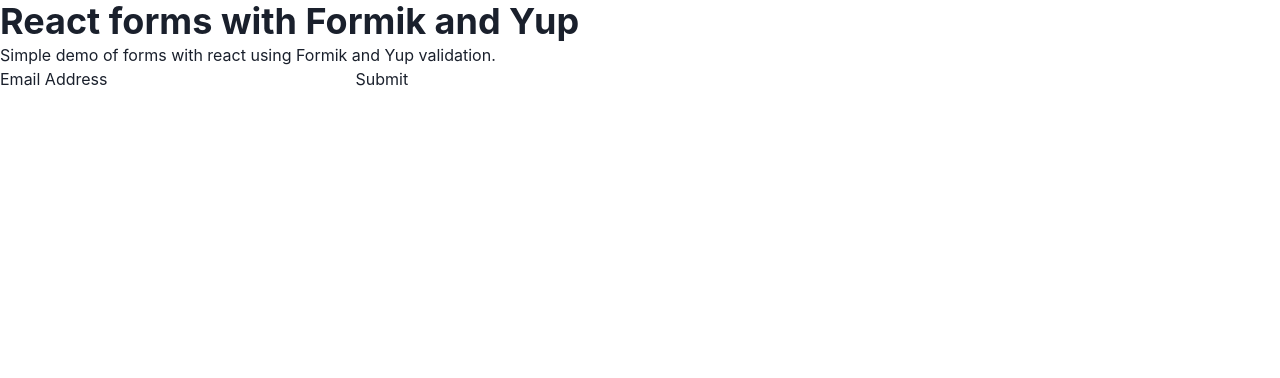
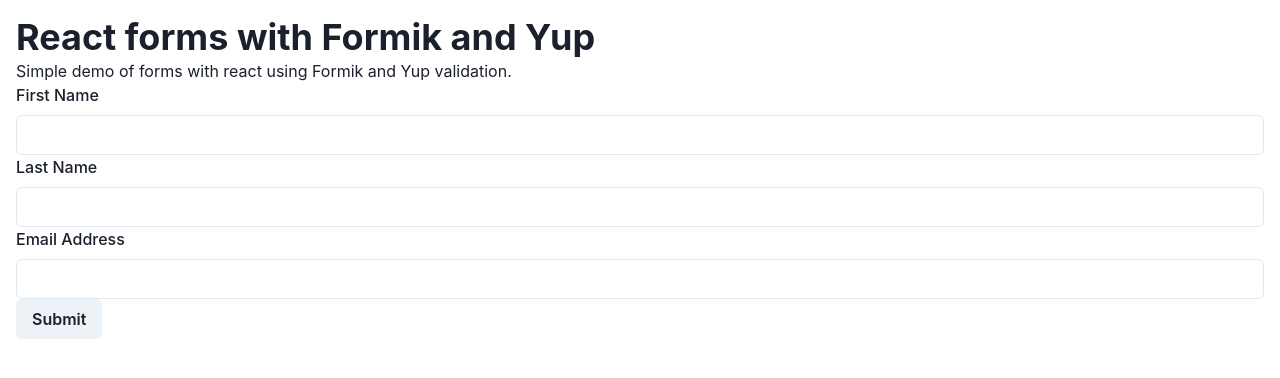
Before and after one commit to ashannon828/demo-formik, a Next.js app: page / in a window 1280 px wide. Shown: the top 378 px of the page. Built offline with nearby package versions, Linux system fonts and the light colour scheme.

Commit message:
got form set up

```diff
--- a/package.json
+++ b/package.json
@@ -15,6 +15,7 @@
     "framer-motion": "^3.6.2",
     "next": "10.0.7",
     "react": "17.0.1",
-    "react-dom": "17.0.1"
+    "react-dom": "17.0.1",
+    "yup": "^0.32.9"
   }
 }
--- a/pages/index.js
+++ b/pages/index.js
@@ -1,17 +1,20 @@
 import Head from "next/head";
-import { Box, Heading, Text } from "@chakra-ui/react";
-import { useFormik } from "formik";
+import {
+  Box,
+  Button,
+  Heading,
+  Input,
+  Text,
+  FormControl,
+  FormLabel,
+  FormErrorMessage,
+  FormHelperText,
+} from "@chakra-ui/react";
+import React from "react";
+import { Form, Formik } from "formik";
+import * as Yup from "yup";
 
 export default function Home() {
-  const formik = useFormik({
-    initialValues: {
-      email: "",
-    },
-
-    onSubmit: (values) => {
-      alert(JSON.stringify(values, null, 2));
-    },
-  });
   return (
     <Box>
       <Head>
@@ -19,25 +22,83 @@ export default function Home() {
       </Head>
 
       <Box as="main">
+        <Box p="1rem">
           <Box>
             <Heading as="h1">React forms with Formik and Yup</Heading>
             <Text>
               Simple demo of forms with react using Formik and Yup validation.
             </Text>
           </Box>
-        <form onSubmit={formik.handleSubmit}>
-          <label htmlFor="email">Email Address</label>
+          <Formik
+            initialValues={{ firstName: "", lastName: "", email: "" }}
+            validationSchema={Yup.object({
+              firstName: Yup.string()
 
-          <input
-            id="email"
-            name="email"
-            type="email"
-            onChange={formik.handleChange}
-            value={formik.values.email}
+                .max(15, "Must be 15 characters or less")
+
+                .required("Required"),
+
+              lastName: Yup.string()
+
+                .max(20, "Must be 20 characters or less")
+
+                .required("Required"),
+
+              email: Yup.string()
+                .email("Invalid email address")
+                .required("Required"),
+            })}
+            onSubmit={(values, { setSubmitting }) => {
+              setTimeout(() => {
+                alert(JSON.stringify(values, null, 2));
+
+                setSubmitting(false);
+              }, 400);
+            }}
+          >
+            {(formik) => (
+              <Form>
+                <FormLabel htmlFor="firstName">First Name</FormLabel>
+
+                <Input
+                  id="firstName"
+                  type="text"
+                  {...formik.getFieldProps("firstName")}
                 />
 
-          <button type="submit">Submit</button>
-        </form>
+                {formik.touched.firstName && formik.errors.firstName ? (
+                  <FormErrorMessage>{formik.errors.firstName}</FormErrorMessage>
+                ) : null}
+
+                <FormLabel htmlFor="lastName">Last Name</FormLabel>
+
+                <Input
+                  id="lastName"
+                  type="text"
+                  {...formik.getFieldProps("lastName")}
+                />
+
+                {formik.touched.lastName && formik.errors.lastName ? (
+                  <FormErrorMessage>{formik.errors.lastName}</FormErrorMessage>
+                ) : null}
+
+                <FormLabel htmlFor="email">Email Address</FormLabel>
+
+                <Input
+                  id="email"
+                  type="email"
+                  {...formik.getFieldProps("email")}
+                />
+
+                {formik.touched.email && formik.errors.email ? (
+                  <FormErrorMessage>{formik.errors.email}</FormErrorMessage>
+                ) : null}
+
+                <Button type="submit">Submit</Button>
+              </Form>
+            )}
+          </Formik>
+        </Box>
       </Box>
     </Box>
   );
```
Also changed, not shown: 1 other file (tests, documents, lock files or other folders). Lines whose indentation alone changed are shown as unchanged.
